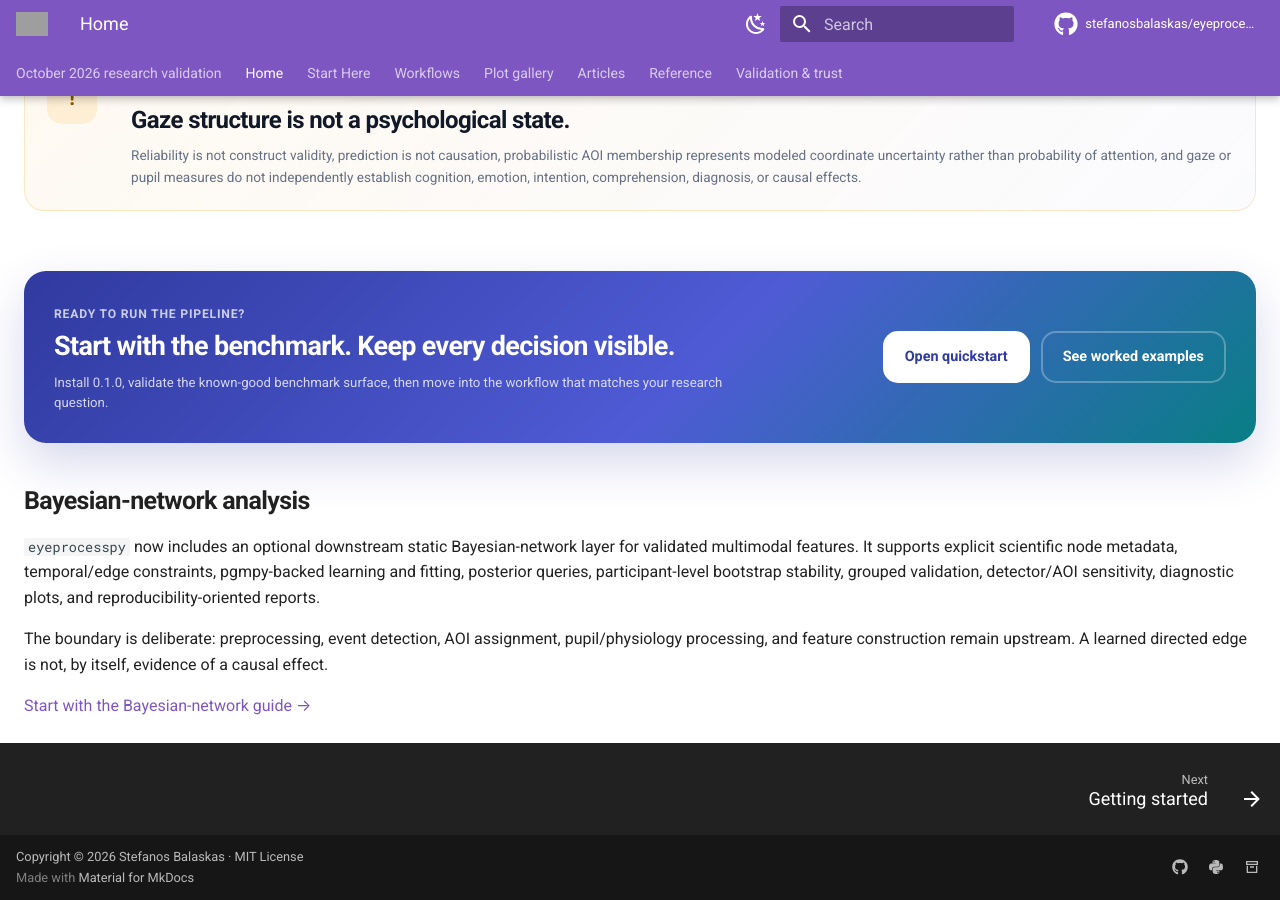
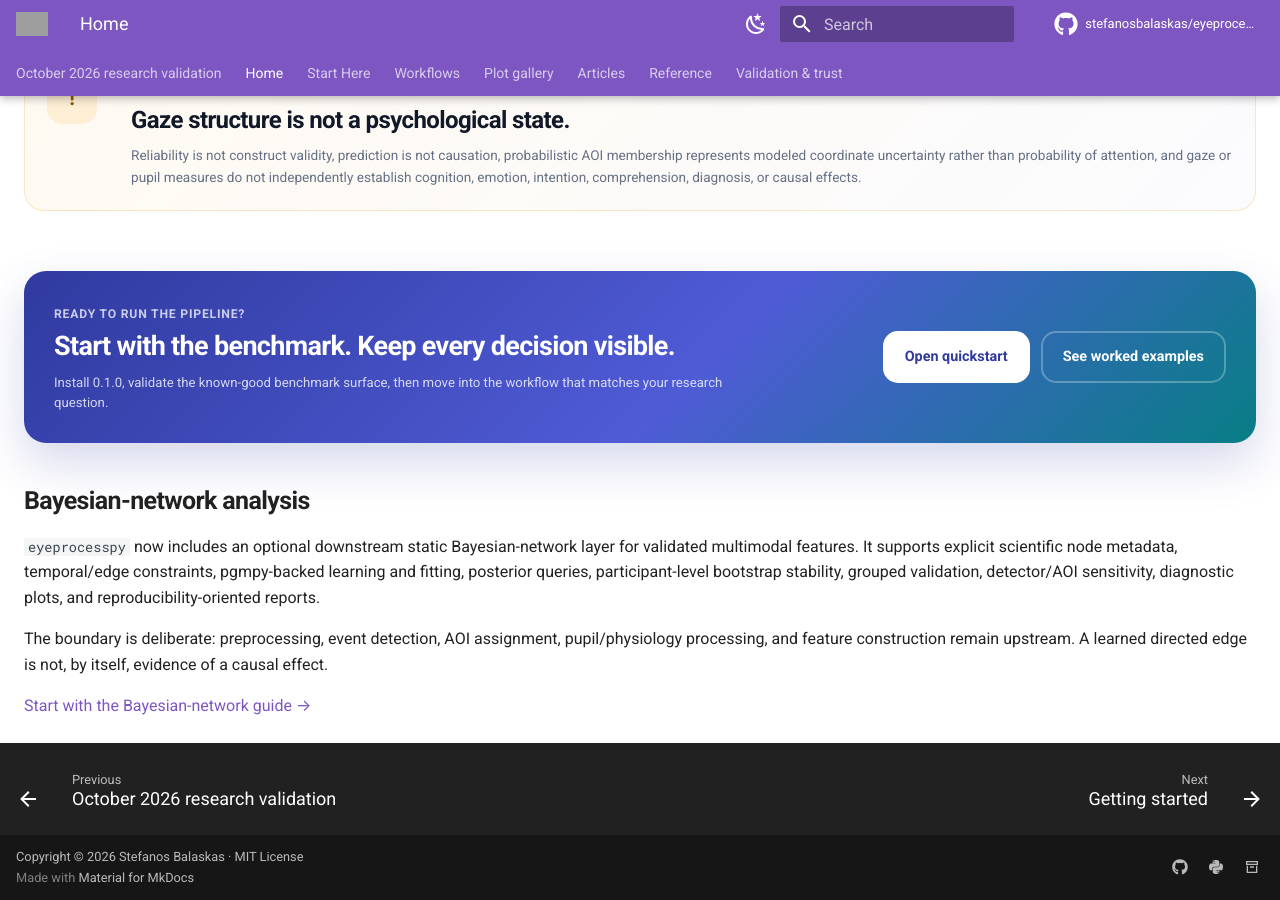
Before and after one commit to stefanosbalaskas/eyeprocesspy, an MkDocs documentation site: the page built from docs/index.md, in a window 1280 px wide and 900 px high, scrolled down 8217 px. Built offline with MkDocs 1.6.1 and Material for MkDocs 9.7.7, drawn with Linux system fonts in a browser that asks for light colours; comment, search, counter and statistics services are not loaded; grey boxes are pictures that could not be loaded.

Commit message:
docs: link unfrozen October research article from navigation

```diff
--- a/mkdocs.yml
+++ b/mkdocs.yml
@@ -13,7 +13,7 @@
   /articles/*.md
 
 nav:
-  - October 2026 research validation: articles/october-2026-event-reconstruction.md
+  - October 2026 research validation: research/october-2026-event-reconstruction.md
   - Home: index.md
   - Start Here:
       - Getting started: getting-started.md
```
